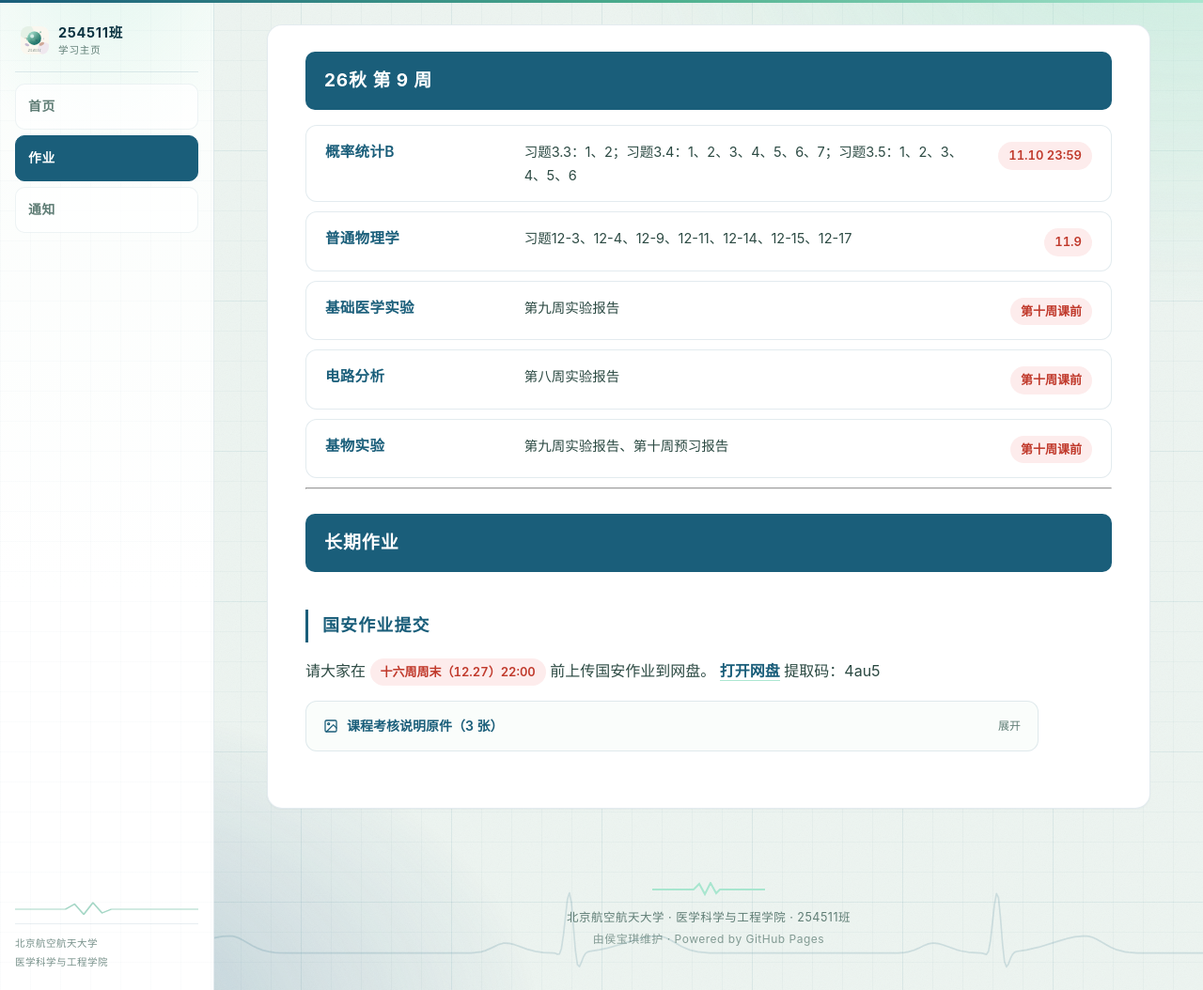
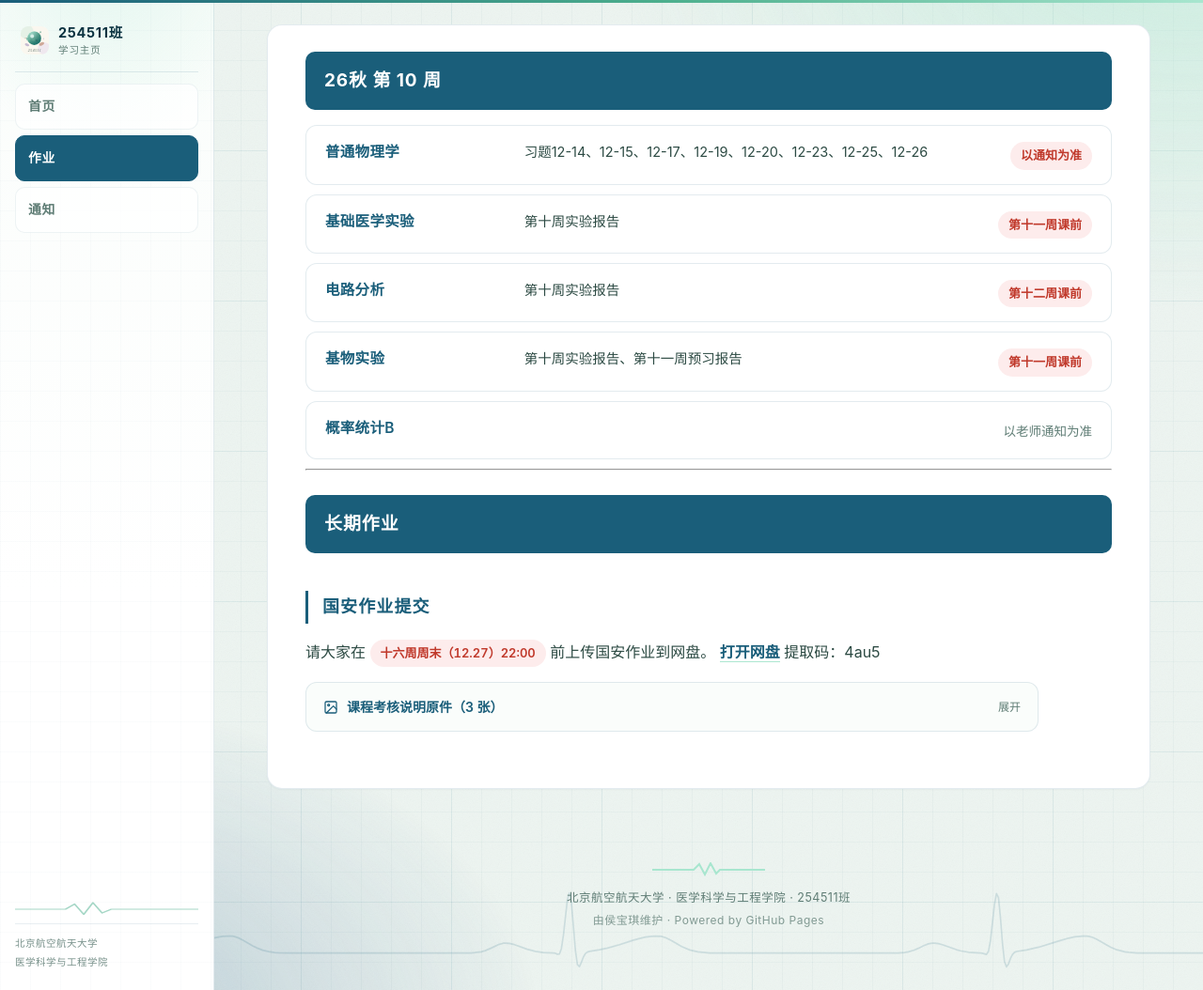
Before and after one commit to BertAGT/254511-Notifications, a Jekyll site: the page built from homework.md, in a window 1280 px wide and 1054 px high. Shown: the whole window at 94% size. Built offline with Jekyll 4.4.1, drawn with Linux system fonts in a browser that asks for light colours.

Commit message:
📦 自动发布：Week 10

```diff
--- a/homework.md
+++ b/homework.md
@@ -6,15 +6,15 @@ nav: homework
 
 <!-- ROBOT:WEEKLY:START 机器人管理区：每周作业只保留最新一周，旧周会被自动替换掉 -->
 
-# 📅 26秋 第 9 周
+# 📅 26秋 第 10 周
 
 | 科目 | 作业内容 | 截止时间 |
 |------|----------|----------|
-| 概率统计B | 习题3.3：1、2；习题3.4：1、2、3、4、5、6、7；习题3.5：1、2、3、4、5、6 | <span class="deadline">11.10 23:59</span> |
-| 普通物理学 | 习题12-3、12-4、12-9、12-11、12-14、12-15、12-17 | <span class="deadline">11.9</span> |
-| 基础医学实验 | 第九周实验报告 | <span class="deadline">第十周课前</span> |
-| 电路分析 | 第八周实验报告 | <span class="deadline">第十周课前</span> |
-| 基物实验 | 第九周实验报告、第十周预习报告 | <span class="deadline">第十周课前</span> |
+| 普通物理学 | 习题12-14、12-15、12-17、12-19、12-20、12-23、12-25、12-26 | <span class="deadline">以通知为准</span> |
+| 基础医学实验 | 第十周实验报告 | <span class="deadline">第十一周课前</span> |
+| 电路分析 | 第十周实验报告 | <span class="deadline">第十二周课前</span> |
+| 基物实验 | 第十周实验报告、第十一周预习报告 | <span class="deadline">第十一周课前</span> |
+| 概率统计B |  | <span class="tbd">以老师通知为准</span> |
 
 ---
 
```
Also changed, not shown: index.md (+2 -0 lines).
